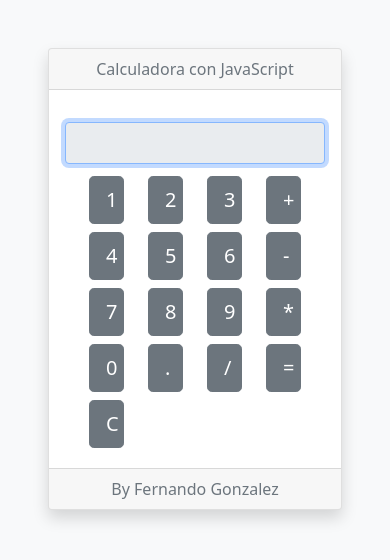
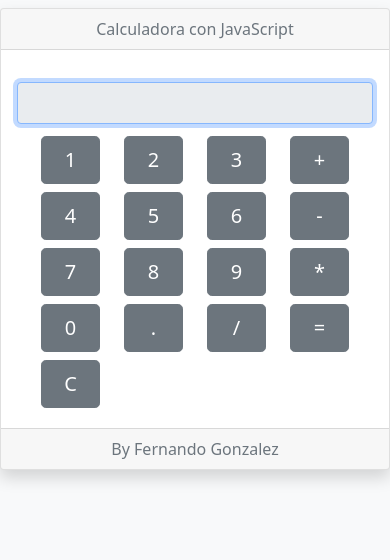
Before and after one commit to fernandogonzalez90/calculadora-js, a plain HTML site: page index.html in a window 390 px wide. Drawn offline with nearby package versions, Linux system fonts and the light colour scheme.

Commit message:
mejorando el responsive

```diff
--- a/index.html
+++ b/index.html
@@ -17,14 +17,14 @@
   <body class="bg-light" id="body">
     <div class="row d-flex justify-content-center" >
       <div class="col-lg-6 col-sm-10 col-12">
-        <div class="card  shadow m-5">
+        <div class="card  shadow mt-2">
           <div class="card-header text-center text-secondary">Calculadora con JavaScript</div>
           <div class="card-body">
             <div class="mb-12">
               <input type="text" class="form-control py-2 mt-3" id="pantalla" readonly />
             </div>
             <div class="container mt-2">
-              <div class="row d-flex justify-content-between">
+              <div class="row d-flex justify-content-evenly">
                 <!-- NUMEROS -->
                 <div class="col-3">
                   <input
```
